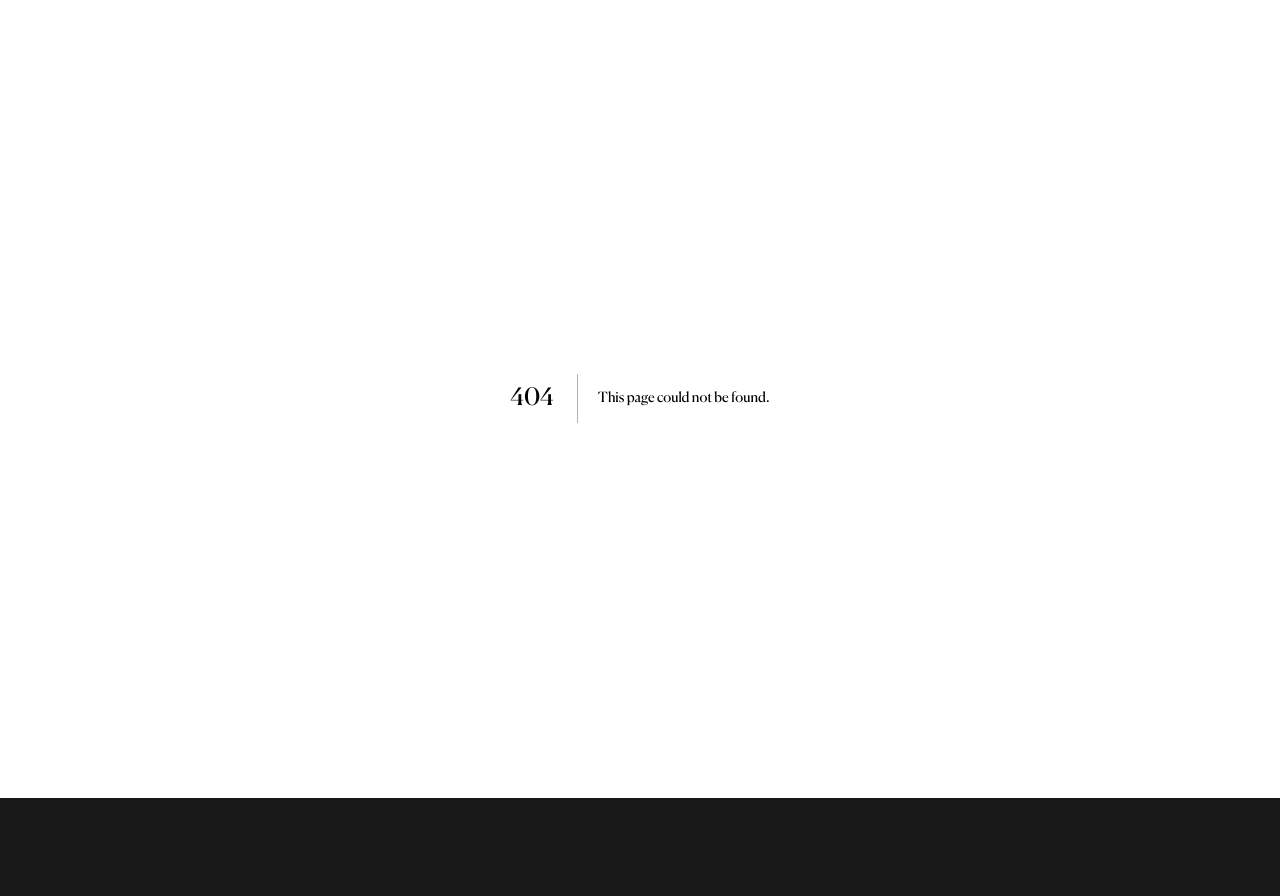
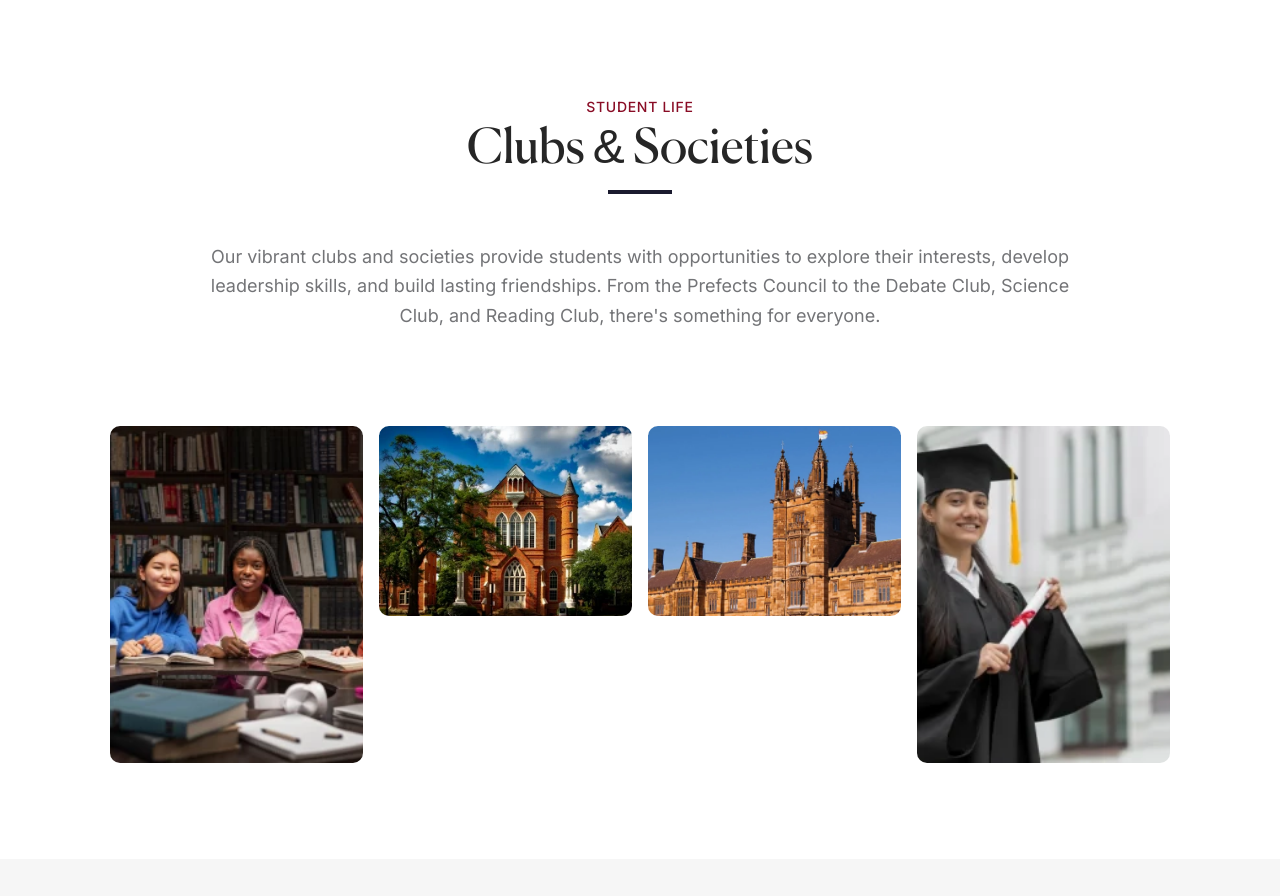
Before and after one commit to Kwasi-1/school-template-v1, a Next.js app: page /student-life/clubs in a window 1280 px wide. Before the commit this address had no page. Shown: the part 582-1478 px from the top of the page. Built offline with nearby package versions, Linux system fonts and the light colour scheme; some icons are missing.

Commit message:
feat: Implement new Student Life section with detailed pages, navigation, and content, including common Hero and Navbar components.

```diff
--- /dev/null
+++ b/app/student-life/activities/page.tsx
@@ -0,0 +1,17 @@
+"use client";
+
+import StudentLifeDetailPage from "@/components/student-life/StudentLifeDetailPage";
+import { studentLifeContent } from "@/content/student-life";
+
+export default function ActivitiesPage() {
+  const { sections } = studentLifeContent;
+  const activitiesSection = sections.find((s) => s.id === "activities");
+
+  if (!activitiesSection) {
+    return <div>Section not found</div>;
+  }
+
+  return (
+    <StudentLifeDetailPage section={activitiesSection} allSections={sections} />
+  );
+}
--- /dev/null
+++ b/app/student-life/clubs/page.tsx
@@ -0,0 +1,17 @@
+"use client";
+
+import StudentLifeDetailPage from "@/components/student-life/StudentLifeDetailPage";
+import { studentLifeContent } from "@/content/student-life";
+
+export default function ClubsPage() {
+  const { sections } = studentLifeContent;
+  const clubsSection = sections.find((s) => s.id === "clubs");
+
+  if (!clubsSection) {
+    return <div>Section not found</div>;
+  }
+
+  return (
+    <StudentLifeDetailPage section={clubsSection} allSections={sections} />
+  );
+}
--- /dev/null
+++ b/app/student-life/facilities/page.tsx
@@ -0,0 +1,17 @@
+"use client";
+
+import StudentLifeDetailPage from "@/components/student-life/StudentLifeDetailPage";
+import { studentLifeContent } from "@/content/student-life";
+
+export default function FacilitiesPage() {
+  const { sections } = studentLifeContent;
+  const facilitiesSection = sections.find((s) => s.id === "facilities");
+
+  if (!facilitiesSection) {
+    return <div>Section not found</div>;
+  }
+
+  return (
+    <StudentLifeDetailPage section={facilitiesSection} allSections={sections} />
+  );
+}
--- /dev/null
+++ b/app/student-life/sports/page.tsx
@@ -0,0 +1,17 @@
+"use client";
+
+import StudentLifeDetailPage from "@/components/student-life/StudentLifeDetailPage";
+import { studentLifeContent } from "@/content/student-life";
+
+export default function SportsPage() {
+  const { sections } = studentLifeContent;
+  const sportsSection = sections.find((s) => s.id === "sports");
+
+  if (!sportsSection) {
+    return <div>Section not found</div>;
+  }
+
+  return (
+    <StudentLifeDetailPage section={sportsSection} allSections={sections} />
+  );
+}
--- a/components/common/Navbar.tsx
+++ b/components/common/Navbar.tsx
@@ -14,15 +14,14 @@ import {
 
 const menuItems = [
   { title: "Home", href: "/" },
-  {
-    title: "About",
-    subItems: [
-      { title: "About Us", href: "/about" },
-      // { title: "Our History", href: "/history" },
-      { title: "Student Life", href: "/student-life" },
-      { title: "Boarding", href: "/boarding" },
-    ],
-  },
+  { title: "About Us", href: "/about" },
+  // {
+  //   title: "About",
+  //   subItems: [
+  //     { title: "About Us", href: "/about" },
+  //     // { title: "Our History", href: "/history" },
+  //   ],
+  // },
   {
     title: "Academics",
     subItems: [
@@ -31,7 +30,17 @@ const menuItems = [
       { title: "Fees", href: "/fees" },
     ],
   },
-  { title: "News & Events", href: "/news" },
+  // { title: "News & Events", href: "/news" },
+  {
+    title: "Student Life",
+    subItems: [
+      { title: "Sports", href: "/student-life/sports" },
+      { title: "Clubs & Societies", href: "/student-life/clubs" },
+      { title: "Activities", href: "/student-life/activities" },
+      { title: "Facilities", href: "/student-life/facilities" },
+    ],
+  },
+  { title: "Boarding", href: "/boarding" },
   { title: "Contact", href: "/contact" },
 ];
 
--- /dev/null
+++ b/components/student-life/StudentLifeDetailPage.tsx
@@ -0,0 +1,201 @@
+"use client";
+
+import { useState } from "react";
+import Image from "next/image";
+import Link from "next/link";
+import { Icon } from "@iconify/react";
+import ImageLightbox from "@/components/gallery/ImageLightbox";
+import { StudentLifeSection } from "@/content/student-life";
+
+interface StudentLifeDetailPageProps {
+  section: StudentLifeSection;
+  allSections: StudentLifeSection[];
+}
+
+const StudentLifeDetailPage = ({
+  section,
+  allSections,
+}: StudentLifeDetailPageProps) => {
+  const [lightboxIndex, setLightboxIndex] = useState<number | null>(null);
+
+  // Convert section images to gallery format for lightbox
+  const galleryImages = section.images.map((img, index) => ({
+    id: `${section.id}-${index}`,
+    src: img.src,
+    alt: img.alt,
+    caption: img.alt,
+    category: section.title,
+  }));
+
+  const handleImageClick = (index: number) => {
+    setLightboxIndex(index);
+  };
+
+  const handleCloseLightbox = () => {
+    setLightboxIndex(null);
+  };
+
+  const handlePrevImage = () => {
+    if (lightboxIndex !== null && lightboxIndex > 0) {
+      setLightboxIndex(lightboxIndex - 1);
+    }
+  };
+
+  const handleNextImage = () => {
+    if (lightboxIndex !== null && lightboxIndex < galleryImages.length - 1) {
+      setLightboxIndex(lightboxIndex + 1);
+    }
+  };
+
+  // Get current section index and next/prev sections
+  const currentIndex = allSections.findIndex((s) => s.id === section.id);
+  const prevSection = currentIndex > 0 ? allSections[currentIndex - 1] : null;
+  const nextSection =
+    currentIndex < allSections.length - 1
+      ? allSections[currentIndex + 1]
+      : null;
+
+  return (
+    <div className="min-h-screen bg-white">
+      {/* Overview Section */}
+      <section className="py-16 md:py-24 px-4">
+        <div className="container-lg mx-auto">
+          <div className="max-w-full xl:max-w-[85%] mx-auto">
+            {/* Title */}
+            <div className="text-center mb-12">
+              <span className="text-sm uppercase tracking-wider font-medium text-primary">
+                Student Life
+              </span>
+              <h1 className="text-3xl md:text-4xl lg:text-5xl font-medium text-text-primary mt-2">
+                {section.title}
+              </h1>
+              <div
+                className="w-16 h-1 mx-auto mt-4"
+                style={{ backgroundColor: section.accentColor || "#800020" }}
+              />
+            </div>
+
+            {/* Description */}
+            <div className="max-w-4xl mx-auto text-center">
+              <p className="text-text-secondary leading-relaxed text-base md:text-lg">
+                {section.description}
+              </p>
+            </div>
+          </div>
+        </div>
+      </section>
+
+      {/* Gallery Section */}
+      <section className="px-4 pb-16 md:pb-24">
+        <div className="container-lg mx-auto">
+          <div className="max-w-full xl:max-w-[85%] mx-auto">
+            {/* Gallery Grid */}
+            <div className="grid grid-cols-2 md:grid-cols-4 gap-3 md:gap-4">
+              {section.images.map((image, idx) => {
+                const isLarge = idx === 0 || idx === 3;
+                return (
+                  <div
+                    key={idx}
+                    onClick={() => handleImageClick(idx)}
+                    className={`relative overflow-hidden rounded-[10px] group cursor-pointer ${
+                      isLarge ? "row-span-2" : ""
+                    }`}
+                    style={{ aspectRatio: isLarge ? "3/4" : "4/3" }}
+                  >
+                    <Image
+                      src={image.src}
+                      alt={image.alt}
+                      fill
+                      className="object-cover transition-transform duration-500 group-hover:scale-110"
+                    />
+                    {/* Hover Overlay */}
+                    <div className="absolute inset-0 bg-black/0 group-hover:bg-black/30 transition-colors duration-300 flex items-center justify-center">
+                      <Icon
+                        icon="mdi:magnify-plus-outline"
+                        className="w-10 h-10 text-white opacity-0 group-hover:opacity-100 transition-opacity duration-300"
+                      />
+                    </div>
+                  </div>
+                );
+              })}
+            </div>
+          </div>
+        </div>
+      </section>
+
+      {/* Navigation to Other Sections */}
+      <section className="py-12 px-4 bg-secondary">
+        <div className="container-lg mx-auto">
+          <div className="max-w-full xl:max-w-[85%] mx-auto">
+            <div className="flex flex-col md:flex-row justify-between items-center gap-6">
+              {/* Previous Section */}
+              {prevSection ? (
+                <Link
+                  href={`/student-life/${prevSection.id}`}
+                  className="flex items-center gap-3 text-text-secondary hover:text-primary transition group"
+                >
+                  <Icon
+                    icon="mdi:arrow-left"
+                    className="w-5 h-5 group-hover:-translate-x-1 transition-transform"
+                  />
+                  <div className="text-left">
+                    <p className="text-xs uppercase tracking-wider text-text-secondary">
+                      Previous
+                    </p>
+                    <p className="font-medium">{prevSection.title}</p>
+                  </div>
+                </Link>
+              ) : (
+                <div />
+              )}
+
+              {/* All Sections Link */}
+              <Link
+                href="/student-life"
+                className="flex items-center gap-2 text-primary font-medium hover:underline"
+              >
+                <Icon icon="mdi:view-grid-outline" />
+                View All
+              </Link>
+
+              {/* Next Section */}
+              {nextSection ? (
+                <Link
+                  href={`/student-life/${nextSection.id}`}
+                  className="flex items-center gap-3 text-text-secondary hover:text-primary transition group"
+                >
+                  <div className="text-right">
+                    <p className="text-xs uppercase tracking-wider text-text-secondary">
+                      Next
+                    </p>
+                    <p className="font-medium">{nextSection.title}</p>
+                  </div>
+                  <Icon
+                    icon="mdi:arrow-right"
+                    className="w-5 h-5 group-hover:translate-x-1 transition-transform"
+                  />
+                </Link>
+              ) : (
+                <div />
+              )}
+            </div>
+          </div>
+        </div>
+      </section>
+
+      {/* Image Lightbox */}
+      {lightboxIndex !== null && (
+        <ImageLightbox
+          image={galleryImages[lightboxIndex]}
+          onClose={handleCloseLightbox}
+          onPrev={handlePrevImage}
+          onNext={handleNextImage}
+          hasPrev={lightboxIndex > 0}
+          hasNext={lightboxIndex < galleryImages.length - 1}
+        />
+      )}
+    </div>
+  );
+};
+
+export default StudentLifeDetailPage;
--- a/content/student-life.ts
+++ b/content/student-life.ts
@@ -57,7 +57,7 @@ export const studentLifeContent: StudentLifeContent = {
       accentColor: "#1a1a2e",
     },
     {
-      id: "extracurricular",
+      id: "activities",
       title: "Extracurricular Activities",
       description:
         "Beyond academics, we offer a rich array of extracurricular activities including drama and theatre, music and choir, dance, art and craft, and French language lessons. These activities help students discover and develop their creative talents.",
```
